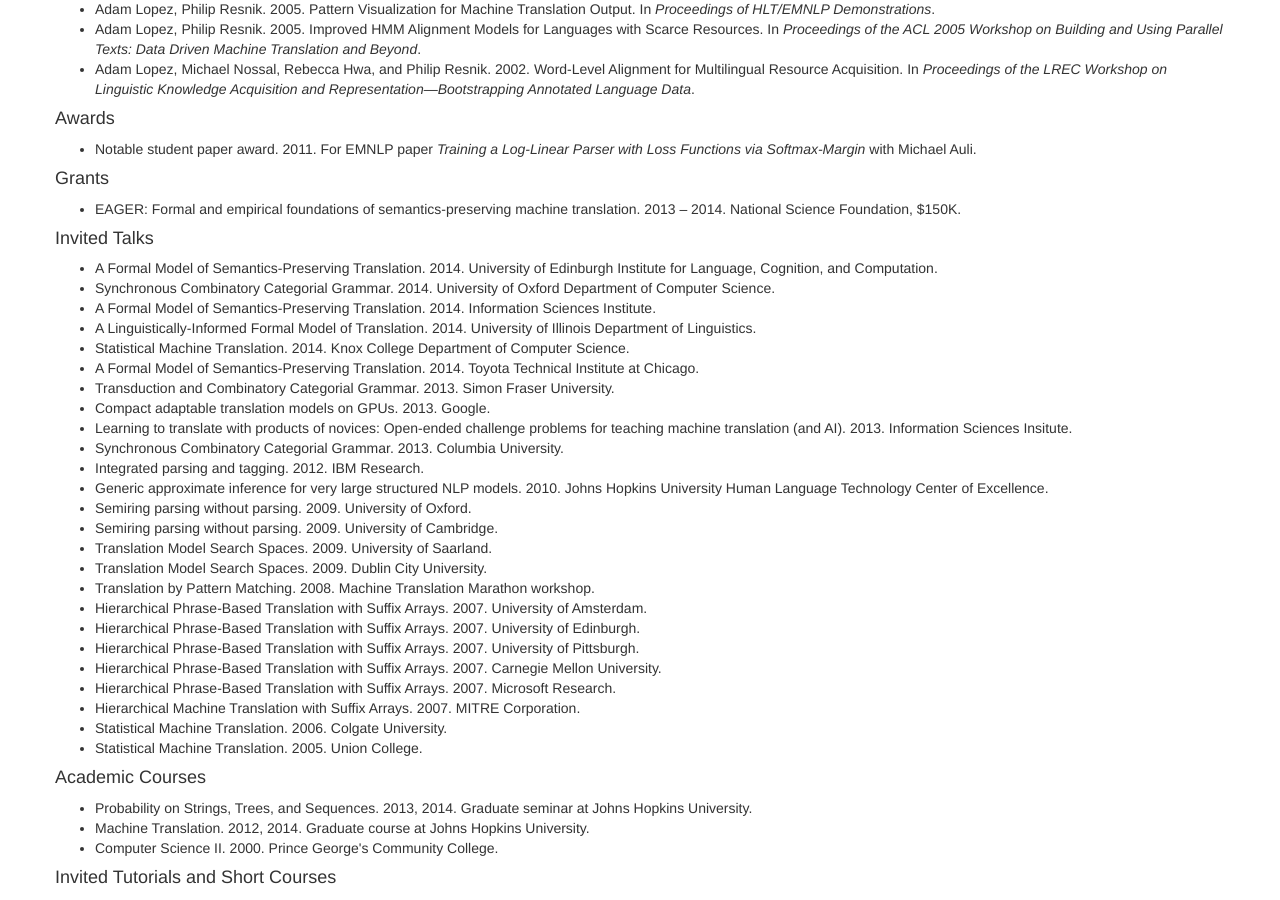
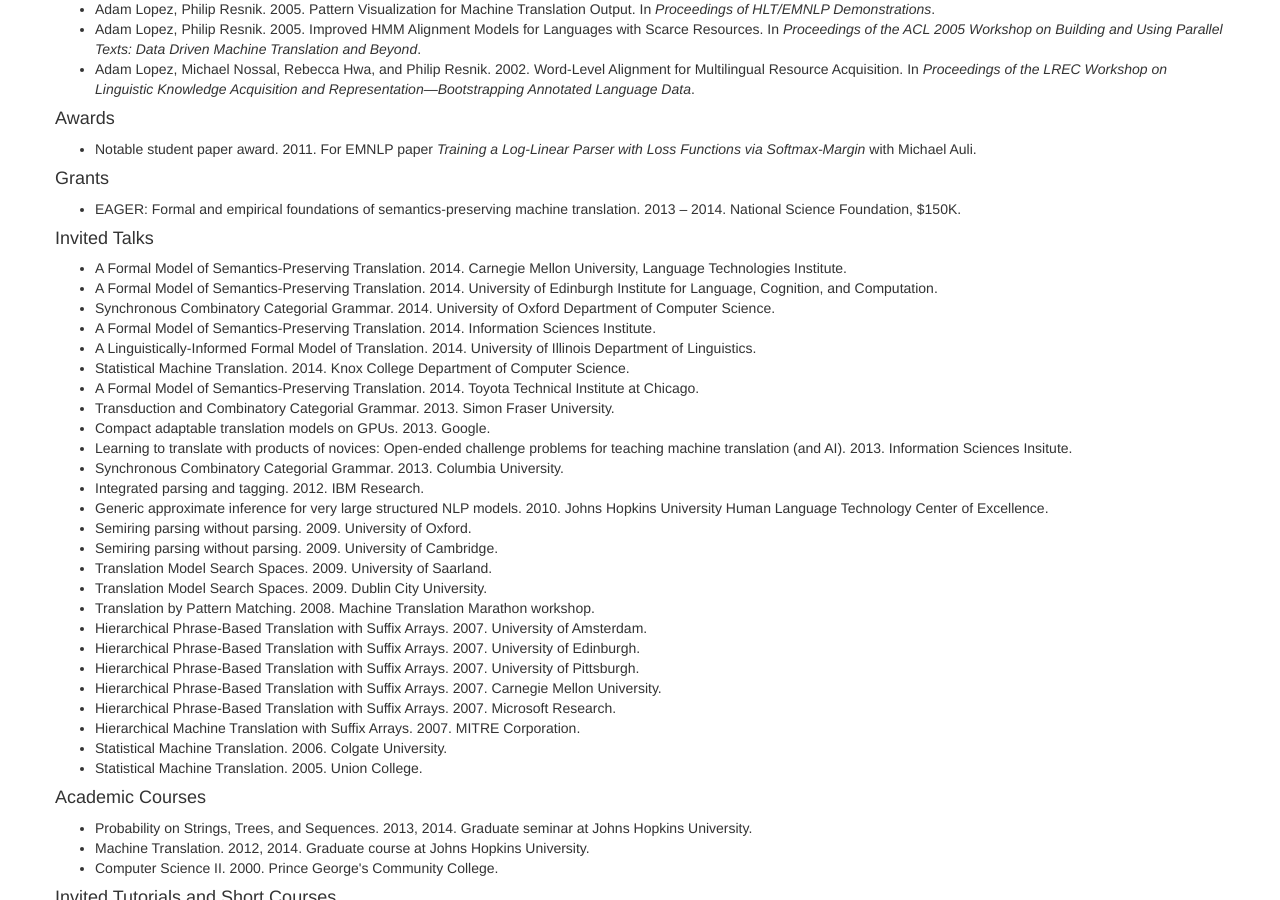
Before and after one commit to alopez/alopez.github.com, a Jekyll site: the page built from cv.html, in a window 1280 px wide and 900 px high, scrolled down 1133 px. Built offline with Jekyll 4.4.1, drawn with Linux system fonts in a browser that asks for light colours.

Commit message:
CMU talk

```diff
--- a/cv.html
+++ b/cv.html
@@ -54,6 +54,10 @@ after-pubs:
   -
     heading: Invited Talks
     items:
+      -
+        title: A Formal Model of Semantics-Preserving Translation
+        year: 2014
+        detail: Carnegie Mellon University, Language Technologies Institute
       -
         title: A Formal Model of Semantics-Preserving Translation
         year: 2014
```
